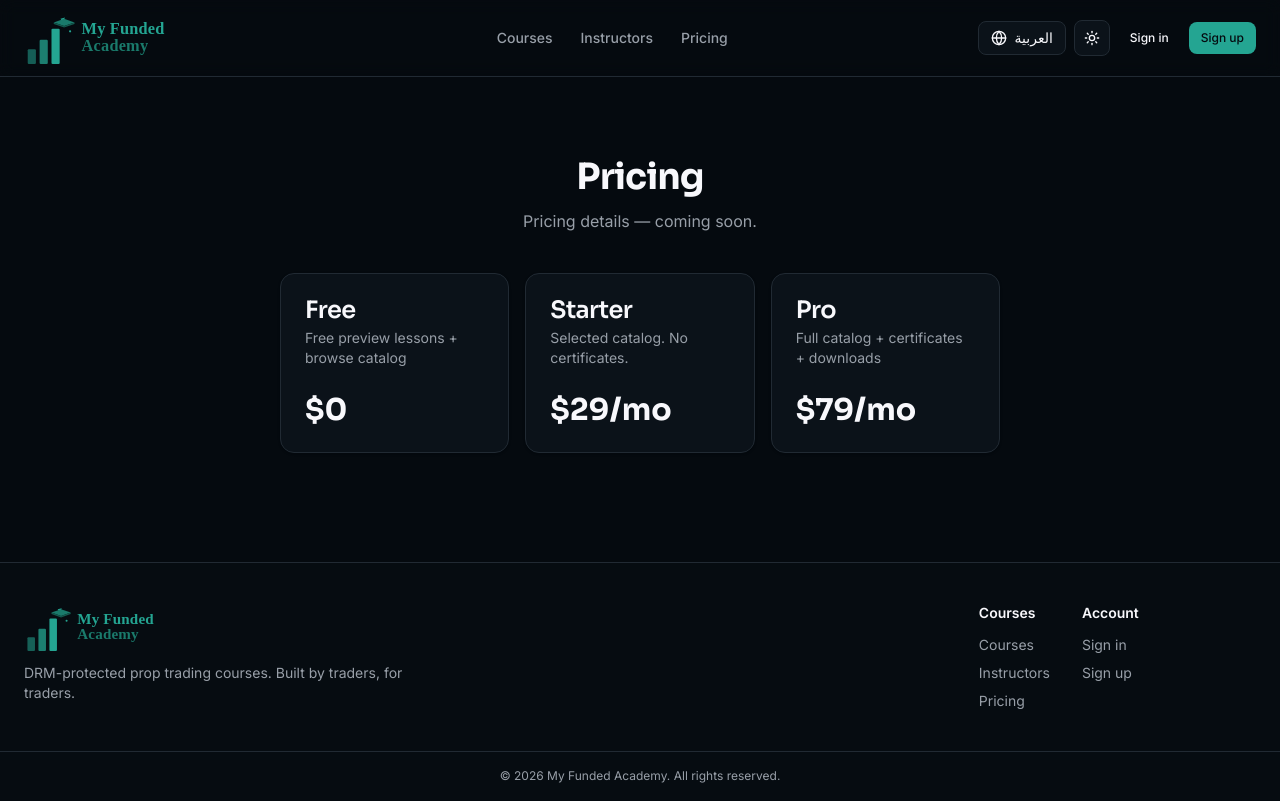
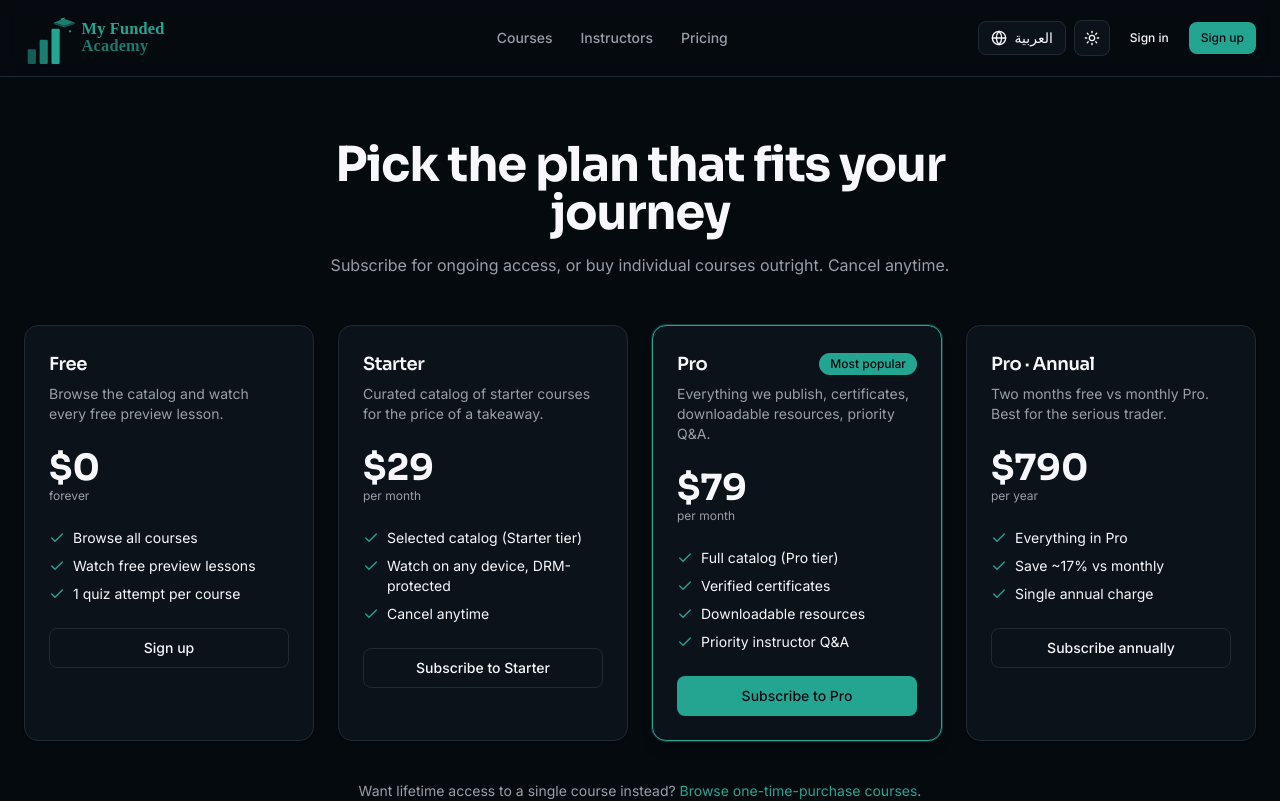
Before and after one commit to Yussif20/myfundedacademy, a Next.js app in the folder frontend/: page /en/pricing in a window 1280 px wide. Shown: the top 801 px of the page. Built offline with nearby package versions, Linux system fonts and the light colour scheme; no server answers.

Commit message:
fix(pricing): replace placeholder with the real Batch 4 pricing page
The earlier Batch 4 commit didn't end up persisting the new pricing
page (looks like a revert during the logo work). Putting back the
4-tier page with working subscribe buttons that hit Stripe Checkout.

```diff
--- a/frontend/src/app/[locale]/(public)/pricing/page.tsx
+++ b/frontend/src/app/[locale]/(public)/pricing/page.tsx
@@ -1,30 +1,209 @@
+"use client";
+
+import { Alert, AlertDescription } from "@/components/ui/alert";
+import { Badge } from "@/components/ui/badge";
+import { Button } from "@/components/ui/button";
 import { Card, CardContent, CardDescription, CardHeader, CardTitle } from "@/components/ui/card";
-import { useTranslations } from "next-intl";
+import { Link, useRouter } from "@/i18n/navigation";
+import { extractApiError } from "@/lib/errors";
+import {
+  useCheckoutSubscriptionMutation,
+  useGetMySubscriptionQuery,
+  type SubscriptionPlan,
+} from "@/redux/api/paymentsApi";
+import { useAppSelector } from "@/redux/store";
+import { Check, Loader2 } from "lucide-react";
+import { useState } from "react";
+
+type Plan = {
+  id: SubscriptionPlan | "FREE";
+  name: string;
+  price: string;
+  cadence: string;
+  description: string;
+  features: string[];
+  cta: string;
+  highlighted?: boolean;
+};
+
+const plans: Plan[] = [
+  {
+    id: "FREE",
+    name: "Free",
+    price: "$0",
+    cadence: "forever",
+    description: "Browse the catalog and watch every free preview lesson.",
+    features: ["Browse all courses", "Watch free preview lessons", "1 quiz attempt per course"],
+    cta: "Sign up",
+  },
+  {
+    id: "STARTER_MONTHLY",
+    name: "Starter",
+    price: "$29",
+    cadence: "per month",
+    description: "Curated catalog of starter courses for the price of a takeaway.",
+    features: [
+      "Selected catalog (Starter tier)",
+      "Watch on any device, DRM-protected",
+      "Cancel anytime",
+    ],
+    cta: "Subscribe to Starter",
+  },
+  {
+    id: "PRO_MONTHLY",
+    name: "Pro",
+    price: "$79",
+    cadence: "per month",
+    description: "Everything we publish, certificates, downloadable resources, priority Q&A.",
+    features: [
+      "Full catalog (Pro tier)",
+      "Verified certificates",
+      "Downloadable resources",
+      "Priority instructor Q&A",
+    ],
+    cta: "Subscribe to Pro",
+    highlighted: true,
+  },
+  {
+    id: "PRO_ANNUAL",
+    name: "Pro · Annual",
+    price: "$790",
+    cadence: "per year",
+    description: "Two months free vs monthly Pro. Best for the serious trader.",
+    features: ["Everything in Pro", "Save ~17% vs monthly", "Single annual charge"],
+    cta: "Subscribe annually",
+  },
+];
 
 export default function PricingPage() {
-  const t = useTranslations("pricingPage");
+  const router = useRouter();
+  const user = useAppSelector((s) => s.auth.user);
+  const { data: subRes } = useGetMySubscriptionQuery(undefined, { skip: !user });
+  const sub = subRes?.data;
+  const [checkout, { isLoading }] = useCheckoutSubscriptionMutation();
+  const [pendingPlan, setPendingPlan] = useState<SubscriptionPlan | null>(null);
+  const [error, setError] = useState<string | null>(null);
+
+  const onSubscribe = async (plan: SubscriptionPlan) => {
+    setError(null);
+    if (!user) {
+      router.push("/login");
+      return;
+    }
+    setPendingPlan(plan);
+    try {
+      const res = await checkout({ plan }).unwrap();
+      if (res.data?.url) {
+        window.location.href = res.data.url;
+      }
+    } catch (err) {
+      setError(extractApiError(err));
+      setPendingPlan(null);
+    }
+  };
+
   return (
-    <div className="mx-auto max-w-3xl px-6 py-20 text-center">
-      <h1 className="font-display text-4xl font-bold tracking-tight">Pricing</h1>
-      <p className="mt-3 text-[var(--muted-foreground)]">{t("comingSoon")}</p>
+    <div className="mx-auto max-w-7xl px-6 py-16">
+      <div className="mx-auto max-w-3xl text-center">
+        <h1 className="font-display text-4xl font-bold tracking-tight md:text-5xl">
+          Pick the plan that fits your journey
+        </h1>
+        <p className="mt-4 text-[var(--muted-foreground)]">
+          Subscribe for ongoing access, or buy individual courses outright. Cancel anytime.
+        </p>
+      </div>
 
-      <div className="mt-10 grid gap-4 md:grid-cols-3">
-        {[
-          { name: "Free", price: "$0", desc: "Free preview lessons + browse catalog" },
-          { name: "Starter", price: "$29/mo", desc: "Selected catalog. No certificates." },
-          { name: "Pro", price: "$79/mo", desc: "Full catalog + certificates + downloads" },
-        ].map((plan) => (
-          <Card key={plan.name} className="text-left">
-            <CardHeader>
-              <CardTitle>{plan.name}</CardTitle>
-              <CardDescription>{plan.desc}</CardDescription>
-            </CardHeader>
-            <CardContent>
-              <p className="font-display text-3xl font-bold">{plan.price}</p>
-            </CardContent>
-          </Card>
-        ))}
+      {error && (
+        <div className="mx-auto mt-6 max-w-3xl">
+          <Alert variant="destructive">
+            <AlertDescription>{error}</AlertDescription>
+          </Alert>
+        </div>
+      )}
+
+      <div className="mt-12 grid gap-6 md:grid-cols-2 lg:grid-cols-4">
+        {plans.map((plan) => {
+          const isCurrent = Boolean(
+            sub && sub.plan === plan.id && (sub.status === "ACTIVE" || sub.status === "TRIALING"),
+          );
+          const isPending = pendingPlan === plan.id && isLoading;
+
+          return (
+            <Card
+              key={plan.id}
+              className={
+                plan.highlighted
+                  ? "border-[var(--primary)] shadow-lg ring-1 ring-[var(--primary)]/30"
+                  : ""
+              }
+            >
+              <CardHeader>
+                <div className="flex items-center justify-between">
+                  <CardTitle className="text-lg">{plan.name}</CardTitle>
+                  {plan.highlighted && <Badge>Most popular</Badge>}
+                  {isCurrent && <Badge variant="success">Current</Badge>}
+                </div>
+                <CardDescription>{plan.description}</CardDescription>
+              </CardHeader>
+              <CardContent className="space-y-6">
+                <div>
+                  <p className="font-display text-4xl font-bold">{plan.price}</p>
+                  <p className="text-xs text-[var(--muted-foreground)]">{plan.cadence}</p>
+                </div>
+                <ul className="space-y-2 text-sm">
+                  {plan.features.map((f) => (
+                    <li key={f} className="flex items-start gap-2">
+                      <Check className="mt-0.5 size-4 shrink-0 text-[var(--primary)]" />
+                      <span>{f}</span>
+                    </li>
+                  ))}
+                </ul>
+                {plan.id === "FREE" ? (
+                  user ? (
+                    <Button className="w-full" variant="outline" disabled>
+                      Free tier active
+                    </Button>
+                  ) : (
+                    <Button
+                      asChild
+                      className="w-full"
+                      variant={plan.highlighted ? "default" : "outline"}
+                    >
+                      <Link href="/signup">{plan.cta}</Link>
+                    </Button>
+                  )
+                ) : (
+                  <Button
+                    className="w-full"
+                    variant={plan.highlighted ? "default" : "outline"}
+                    disabled={isPending || isCurrent}
+                    onClick={() => onSubscribe(plan.id as SubscriptionPlan)}
+                  >
+                    {isPending ? (
+                      <span className="inline-flex items-center gap-2">
+                        <Loader2 className="size-4 animate-spin" />
+                        Redirecting…
+                      </span>
+                    ) : isCurrent ? (
+                      "Your current plan"
+                    ) : (
+                      plan.cta
+                    )}
+                  </Button>
+                )}
+              </CardContent>
+            </Card>
+          );
+        })}
       </div>
+
+      <p className="mt-10 text-center text-sm text-[var(--muted-foreground)]">
+        Want lifetime access to a single course instead?{" "}
+        <Link href="/courses" className="text-[var(--primary)] hover:underline">
+          Browse one-time-purchase courses
+        </Link>
+        .
+      </p>
     </div>
   );
 }
```
Also changed, not shown: 1 other file (tests, documents, lock files or other folders).
